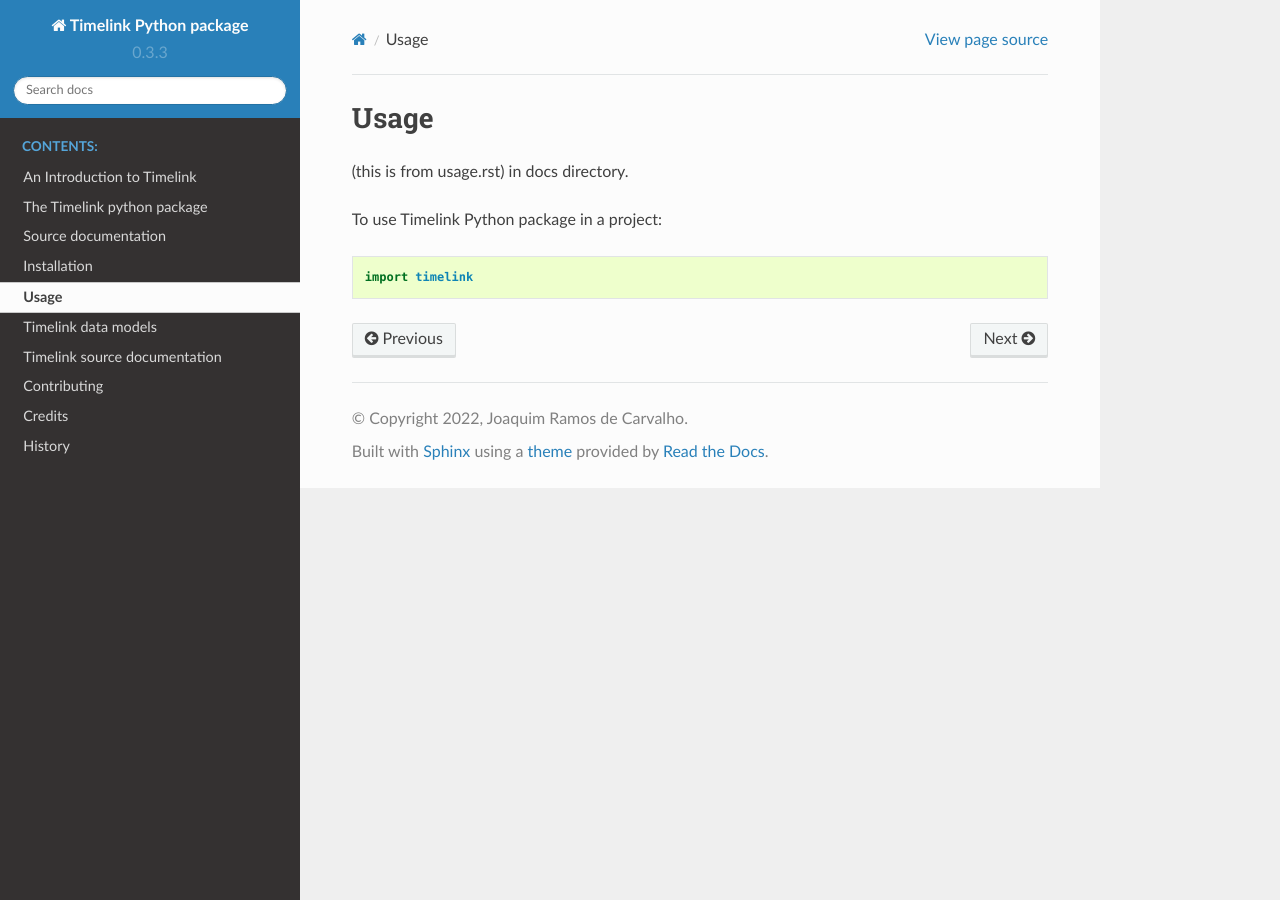
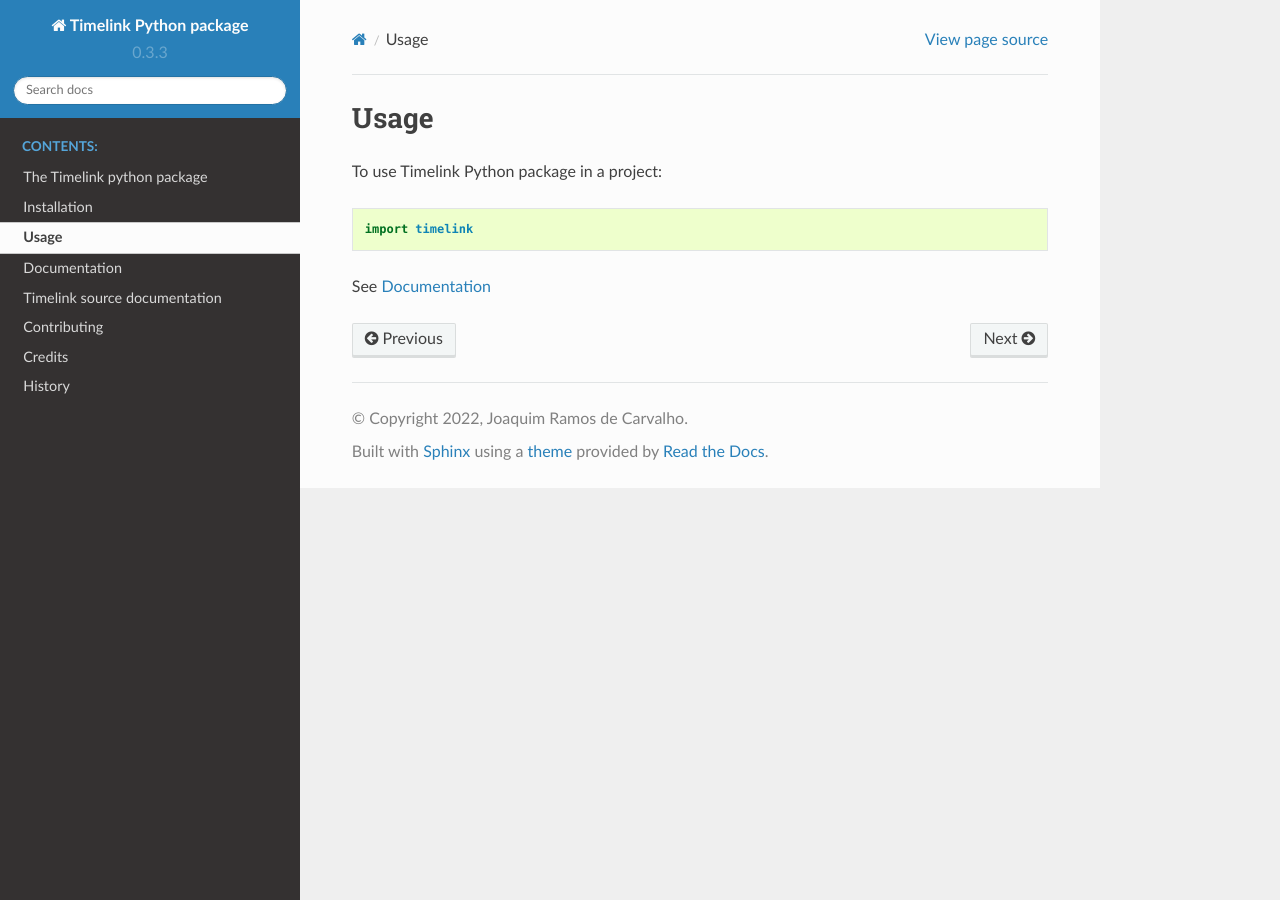
Before and after one commit to time-link/timelink-py, a Sphinx documentation site: the page built from docs/usage.rst, in a window 1280 px wide. Built offline with Sphinx 7.4.7 and the Read the Docs theme 2.0.0, drawn with Linux system fonts in a browser that asks for light colours; pages that are not in the unit, such as notebooks, are missing from menus.

Commit message:
Reorganize documentation

```diff
--- a/CONTRIBUTING.rst
+++ b/CONTRIBUTING.rst
@@ -184,7 +184,7 @@ To release a new version:
    git status                       # check if everything is commited
    bump2version [major|minor|patch] # update version
    git push
-   git push origin <version_number> # will trigger travis build and deploy
+   git push --tags                  # will trigger travis build and deploy
 
 Travis will then deploy to PyPI if tests pass.
 
@@ -246,6 +246,9 @@ Generate documentation
 
 To generate updated documentation use ``make docs``.
 
+The generation is available at https://timelink-py.readthedocs.io/
+
+
 Reference for markup used
 ^^^^^^^^^^^^^^^^^^^^^^^^^
 
--- a/README.rst
+++ b/README.rst
@@ -14,10 +14,3 @@ The package includes:
 * ORM models for the Timelink database
 * Utility functions for acessing a Timelink/MHK instalation.
 * CLI tool.
-
-Source documentation:
-
-Source documentation
----------------------
-
-:doc:`/timelink`
--- a/docs/index.rst
+++ b/docs/index.rst
@@ -20,11 +20,10 @@ Timelink Python package
    :maxdepth: 1
    :caption: Contents:
 
-   timelink-introduction
    readme
    installation
    usage
-   som_pom_mapping
+   documentation
    modules
    contributing
    authors
--- a/docs/usage.rst
+++ b/docs/usage.rst
@@ -1,8 +1,10 @@
 =====
 Usage
 =====
-(this is from usage.rst) in docs directory.
 
 To use Timelink Python package in a project::
 
     import timelink
+
+See
+:doc:`/documentation`
```
Also changed, not shown: docs/documentation.rst (added, +21 -0 lines).
